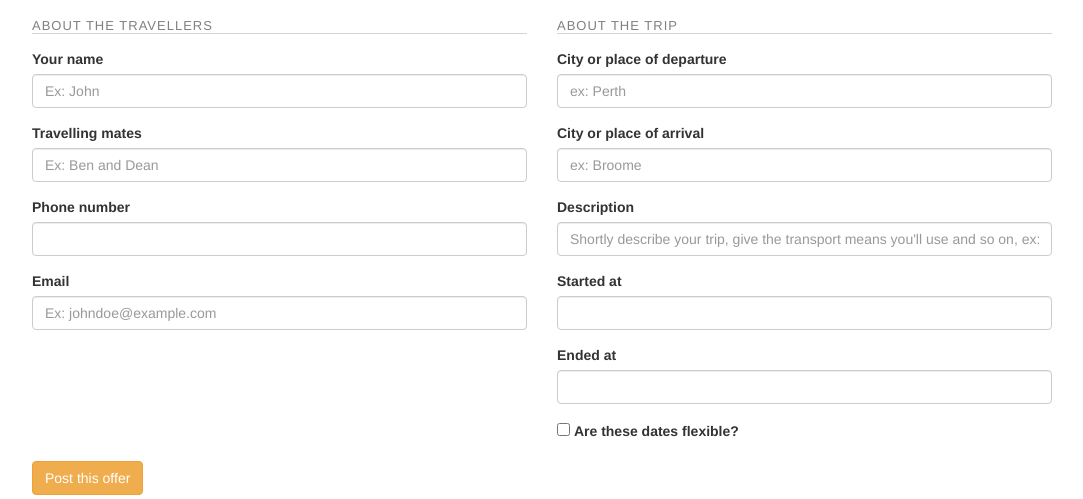
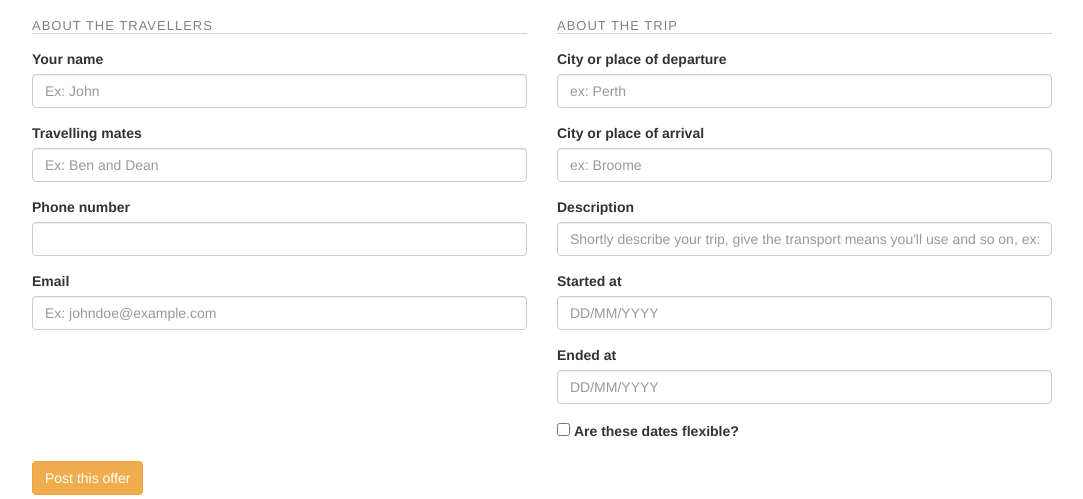
Before and after one commit to TimGoulain/tim_app, a Rails app: page /trips/new in a window 1280 px wide. Shown: the part 213-712 px from the top of the page, without its empty margins (98-1181 px from the left). Run offline with Rails 7, Linux system fonts and the light colour scheme; style sheets or scripts are compiled from the project's sources; parts of the project's set-up code (start-up, migrations or seed data) failed here and were passed over; some libraries are stand-ins or nearby versions.

Commit message:
Trying to fix date-picker and trip user name, no link to profile added

```diff
--- a/app/views/jobs/_form.html.haml
+++ b/app/views/jobs/_form.html.haml
@@ -7,8 +7,8 @@
         = f.input :position, label: "Position", placeholder: "Ex:Barman"
         = f.input :description, label: "Description", placeholder: "Making cocktails, preparing delicious capucinni"
         = f.association :sector
-        = f.input :started_at, as: :string, label: "Starting date", input_html: {class: 'date-picker'}
-        = f.input :ended_at, as: :string, label: "Ending date", input_html: {class: 'date-picker'}
+        = f.input :started_at, as: :string, label: "Starting date", input_html: {class: 'date-picker'}, placeholder: "DD/MM/YYYY"
+        = f.input :ended_at, as: :string, label: "Ending date", input_html: {class: 'date-picker'}, placeholder: "DD/MM/YYYY"
     .col-md-6
       .subtitle
         %h4 About the employer
--- a/app/views/offers/_form.html.haml
+++ b/app/views/offers/_form.html.haml
@@ -8,8 +8,8 @@
           %h4= "About the job"
           = f.input :position, placeholder: "Ex: Barman"
           = f.input :description
-          = f.input :started_at, as: :string, input_html: {class: 'date-picker'}
-          = f.input :ended_at, as: :string, input_html: {class: 'date-picker'}
+          = f.input :started_at, as: :string, input_html: {class: 'date-picker'}, placeholder: "DD/MM/YYYY"
+          = f.input :ended_at, as: :string, input_html: {class: 'date-picker'}, placeholder: "DD/MM/YYYY"
           = f.association :sector
       .col-md-6
         .information-employer
--- a/app/views/travels/_form.html.haml
+++ b/app/views/travels/_form.html.haml
@@ -3,8 +3,8 @@
   = f.input :visit
   = f.input :departure_point, label: "From", placeholder: "Ex: Sydney"
   = f.input :arrival_point, label: "To", placeholder: "Ex: Melbourne"
-  = f.input :started_at, as: :string, input_html: {class: 'date-picker'}
-  = f.input :ended_at, as: :string, input_html: {class: 'date-picker'}
+  = f.input :started_at, as: :string, input_html: {class: 'date-picker'}, placeholder: "DD/MM/YYYY"
+  = f.input :ended_at, as: :string, input_html: {class: 'date-picker'}, placeholder: "DD/MM/YYYY"
   = f.input :cotraveller, label: "Your travel companions", placeholder: "Ex: Kate and William"
   = f.input :memory, label: "Notes and memories", placeholder: "What did you like in particular, or learn, or do etc."
   = f.submit "Add the travel", class: "btn btn-default", data: { disable_with: "Please wait..." }
--- a/app/views/trips/_form.html.haml
+++ b/app/views/trips/_form.html.haml
@@ -16,8 +16,8 @@
           = f.input :departure_point, label: "City or place of departure", placeholder: "ex: Perth"
           = f.input :arrival_point, label: "City or place of arrival", placeholder: "ex: Broome"
           = f.input :name, label: "Description", placeholder: "Shortly describe your trip, give the transport means you'll use and so on, ex: Cool trip in a van with nice people"
-          = f.input :started_at, as: :string, input_html: {class: 'birthday-picker'}
-          = f.input :ended_at, as: :string, input_html: {class: 'date-picker'}
+          = f.input :started_at, as: :string, input_html: {class: 'date-picker'}, placeholder: "DD/MM/YYYY"
+          = f.input :ended_at, as: :string, input_html: {class: 'date-picker'}, placeholder: "DD/MM/YYYY"
           = f.input :flexible_date, label: "Are these dates flexible?"
     .form-actions
       = f.submit "Post this offer", class: "btn btn-warning", data: { disable_with: "Please wait..." }
```
Also changed, not shown: app/views/trips/_trip.html.haml (+5 -2 lines), app/controllers/trips_controller.rb (line endings or trailing spaces).
